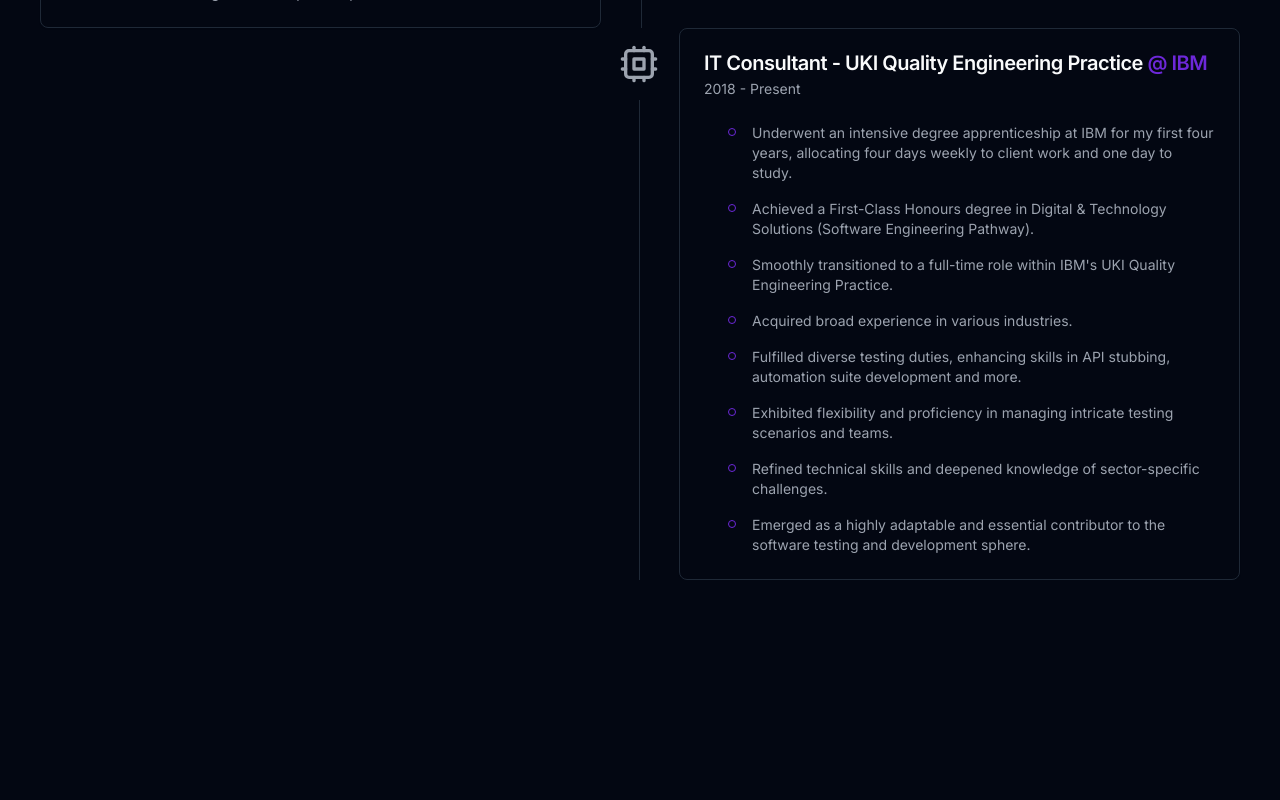
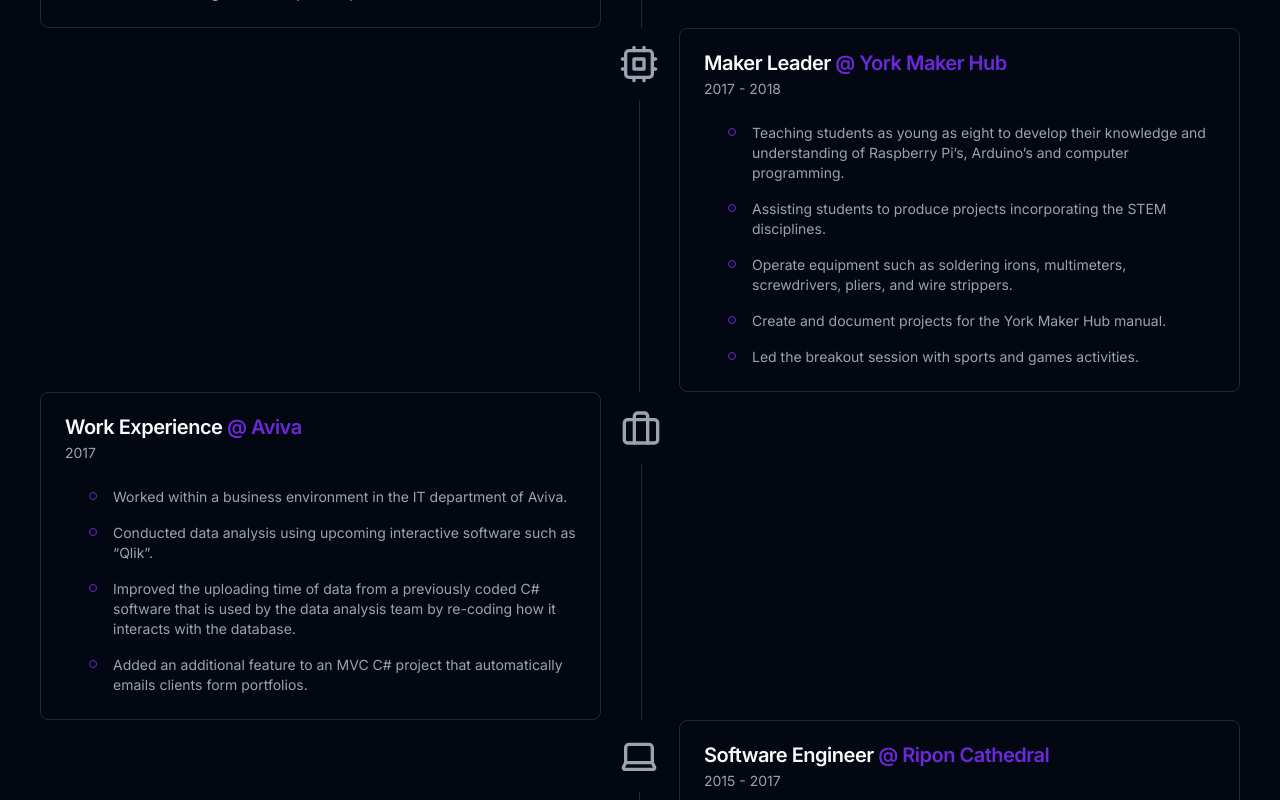
Before and after one commit to tombryden/tombryden-portfolio-v1, a Next.js app: page / in a window 1280 px wide. Shown: the part 1780-2580 px from the top of the page. Before the commit the page ends 2360 px from the top, so only its background shows below. Built offline with nearby package versions, Linux system fonts and the light colour scheme.

Commit message:
Added more experience

```diff
--- a/src/components/pages/home/work/work.tsx
+++ b/src/components/pages/home/work/work.tsx
@@ -1,6 +1,6 @@
 import TimelineCard from "@/components/timeline-card";
 import NumberSubtitle from "../../../number-subtitle";
-import { Cpu, Globe } from "lucide-react";
+import { Briefcase, Cpu, Globe, Laptop, Network } from "lucide-react";
 
 const IBMPoints = [
   "Underwent an intensive degree apprenticeship at IBM for my first four years, allocating four days weekly to client work and one day to study.",
@@ -11,6 +11,33 @@
   "Exhibited flexibility and proficiency in managing intricate testing scenarios and teams.",
   "Refined technical skills and deepened knowledge of sector-specific challenges.",
   "Emerged as a highly adaptable and essential contributor to the software testing and development sphere.",
+];
+const makerHubPoints = [
+  "Teaching students as young as eight to develop their knowledge and understanding of Raspberry Pi’s, Arduino’s and computer programming.",
+  "Assisting students to produce projects incorporating the STEM disciplines.",
+  "Operate equipment such as soldering irons, multimeters, screwdrivers, pliers, and wire strippers.",
+  "Create and document projects for the York Maker Hub manual.",
+  "Led the breakout session with sports and games activities.",
+];
+
+const riponPoints = [
+  "Coded a Windows-based application for Ripon Cathedral, enabling the input of singer absences.",
+  "Automated the process of sending notification emails to the absent singer's replacement.",
+  "Automated the process of sending absence notifications to the Finance Office.",
+  "Further developed the application by transitioning from a Windows-based to a web application.",
+  "Achieved cross-platform compatibility, allowing use on various devices and operating systems.",
+];
+
+const avivaPoints = [
+  "Worked within a business environment in the IT department of Aviva.",
+  "Conducted data analysis using upcoming interactive software such as “Qlik”.",
+  "Improved the uploading time of data from a previously coded C# software that is used by the data analysis team by re-coding how it interacts with the database.",
+  "Added an additional feature to an MVC C# project that automatically emails clients form portfolios.",
+];
+
+const jamesPoints = [
+  "Assisted the Network Manager with the management of the school network.",
+  "Installed back-up batteries for the network to run without downtime in the event of a power cut.",
 ];
 
 // not the best but will do for now...
@@ -29,12 +56,34 @@
         icon={<Globe className={iconClassname} />}
       />
       <TimelineCard
-        bulletpoints={IBMPoints}
-        title="IT Consultant - UKI Quality Engineering Practice"
-        company="IBM"
-        time="2018 - Present"
+        bulletpoints={makerHubPoints}
+        title="Maker Leader"
+        company="York Maker Hub"
+        time="2017 - 2018"
         icon={<Cpu className={iconClassname} />}
         right
+      />
+      <TimelineCard
+        bulletpoints={avivaPoints}
+        title="Work Experience"
+        company="Aviva"
+        time="2017"
+        icon={<Briefcase className={iconClassname} />}
+      />
+      <TimelineCard
+        bulletpoints={riponPoints}
+        title="Software Engineer"
+        company="Ripon Cathedral"
+        time="2015 - 2017"
+        icon={<Laptop className={iconClassname} />}
+        right
+      />
+      <TimelineCard
+        bulletpoints={jamesPoints}
+        title="Work Experience"
+        company="King James School"
+        time="2016"
+        icon={<Network className={iconClassname} />}
       />
     </section>
   );
```
